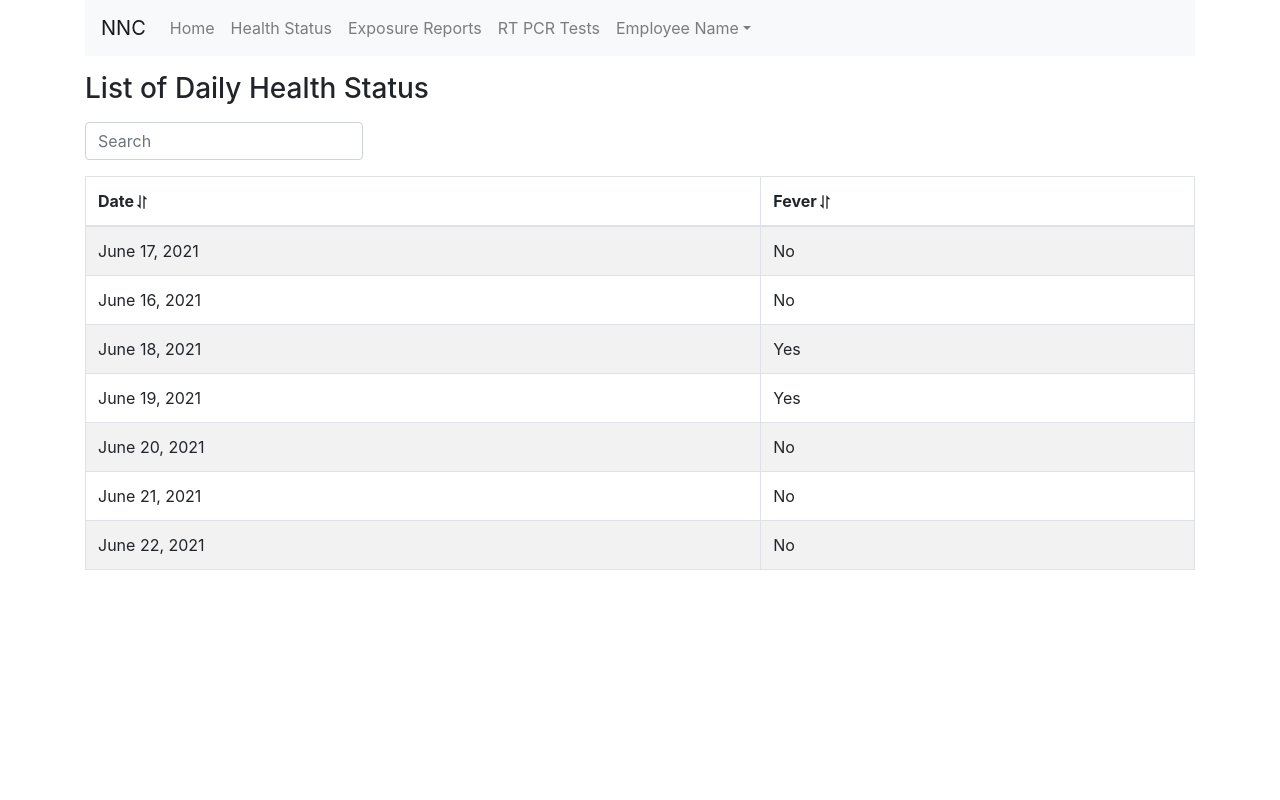
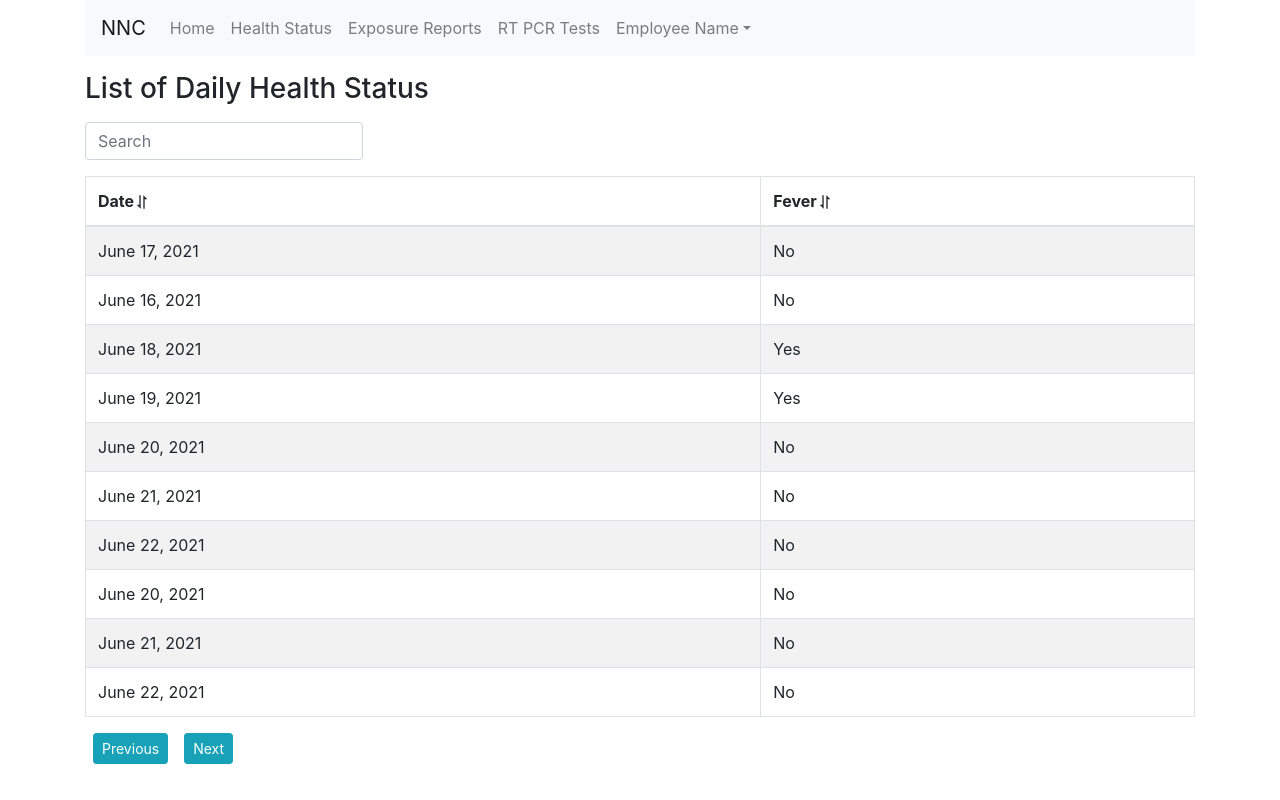
Before and after one commit to hannalalia/health-monitoring, a React (Create React App) app: page /Health in a window 1280 px wide. Built offline with nearby package versions, Linux system fonts and the light colour scheme.

Commit message:
add pagination with next and prev button

```diff
--- a/src/components/HealthStatus.js
+++ b/src/components/HealthStatus.js
@@ -1,6 +1,6 @@
 import React, {useMemo} from 'react';
-import {Table} from 'react-bootstrap';
-import {useTable,useSortBy, useGlobalFilter} from 'react-table';
+import {Table,Button} from 'react-bootstrap';
+import {useTable,useSortBy, useGlobalFilter, usePagination} from 'react-table';
 import { MdExpandMore,MdExpandLess } from "react-icons/md";
 import { BiSort } from "react-icons/bi";
 import GlobalFilter from './GlobalFilter';
@@ -42,6 +42,36 @@ function HealthStatus() {
                 "id": 7,
                 "date": "June 22, 2021",
                 "fever": false
+            },
+            {
+                "id": 8,
+                "date": "June 20, 2021",
+                "fever": false
+            },
+            {
+                "id": 9,
+                "date": "June 21, 2021",
+                "fever": false
+            },
+            {
+                "id": 10,
+                "date": "June 22, 2021",
+                "fever": false
+            },
+            {
+                "id": 11,
+                "date": "June 20, 2021",
+                "fever": false
+            },
+            {
+                "id": 12,
+                "date": "June 21, 2021",
+                "fever": false
+            },
+            {
+                "id": 13,
+                "date": "June 22, 2021",
+                "fever": false
             }
         ],
         []
@@ -51,7 +81,7 @@ function HealthStatus() {
         () => [
           {
             Header: 'Date',
-            accessor: 'date',
+            accessor: 'date'
           },
           {
             Header: 'Fever',
@@ -63,12 +93,14 @@ function HealthStatus() {
         ],
         []
       )
-    const tableInstance = useTable({ columns, data }, useGlobalFilter,useSortBy);
+    const tableInstance = useTable({ columns, data },useGlobalFilter,useSortBy,usePagination);
     const {
         getTableProps,
         getTableBodyProps,
         headerGroups,
-        rows,
+        page,
+        nextPage,
+        previousPage,
         prepareRow,
         state,
         setGlobalFilter
@@ -91,6 +123,7 @@ function HealthStatus() {
                         <span>
                             {column.isSorted ? (column.isSortedDesc ? (<MdExpandMore/>): (<MdExpandLess/>)):(<BiSort/>) }
                         </span>
+
                     </th>
                     ))
                 }
@@ -100,7 +133,7 @@ function HealthStatus() {
             </thead>
             <tbody  {...getTableBodyProps()}>
             {
-                rows.map(row => {
+                page.map(row => {
                     prepareRow(row)
                     return (
                     <tr {...row.getRowProps()}>
@@ -121,6 +154,10 @@ function HealthStatus() {
             }
             </tbody>
         </Table>
+        <div>
+            <Button variant="info mx-2" size="sm" onClick={()=>previousPage()}>Previous</Button>
+            <Button variant="info mx-2" size="sm" onClick={()=>nextPage()}>Next</Button>
+        </div>
     </div>
     );
 }
```
